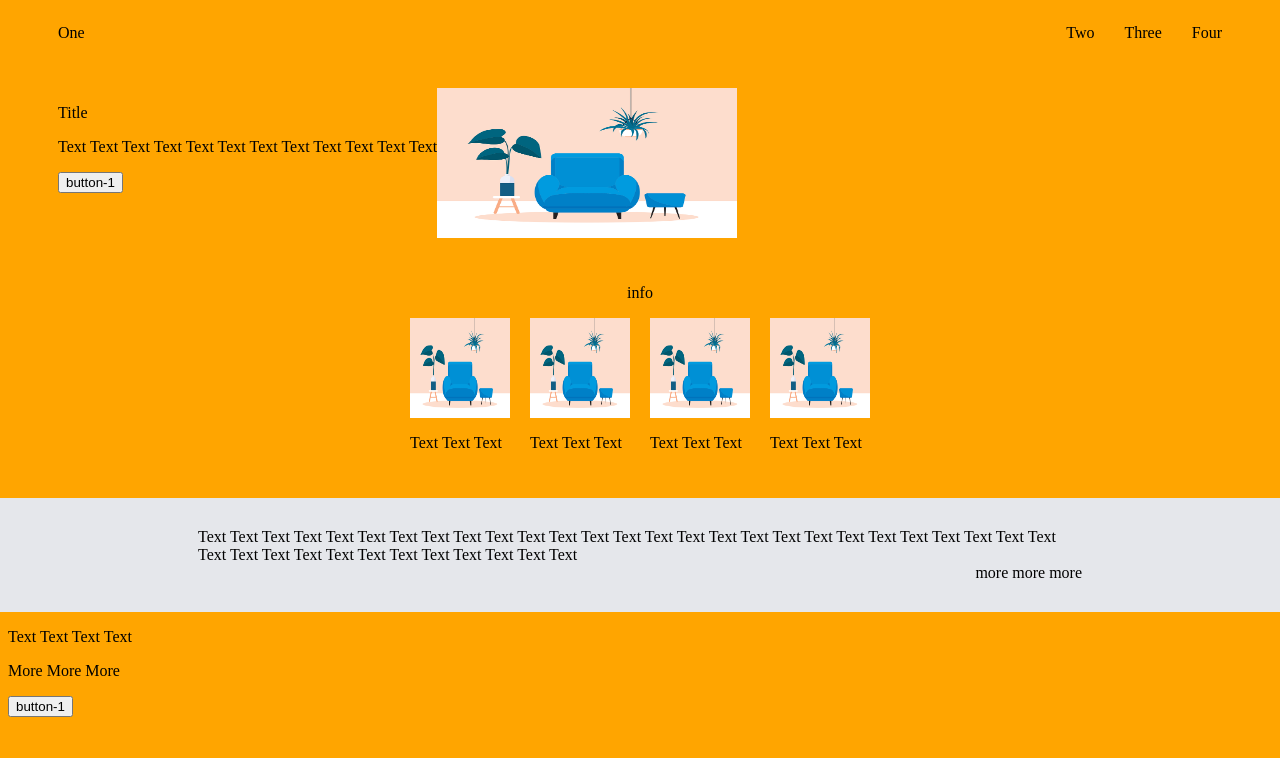
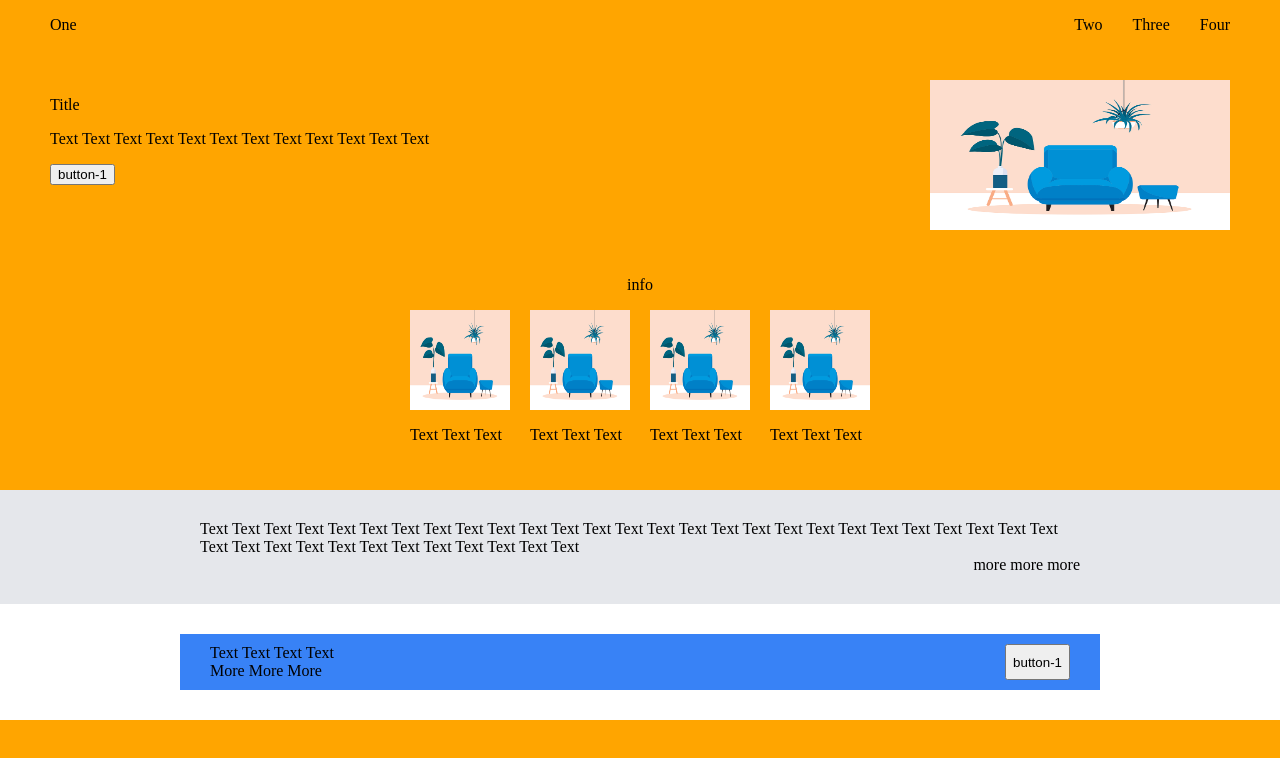
Before and after one commit to M-519/odin-project-landing-page, a plain HTML site: page index.html in a window 1280 px wide. Drawn offline with Linux system fonts and the light colour scheme.

Commit message:
add css 4/4

```diff
--- a/index.html
+++ b/index.html
@@ -58,10 +58,12 @@
         <div class="box-3-2">more more more</div>
     </div>
 
-    <div>
-        <div>
-            <p>Text Text  Text Text</p>
-            <p>More More More</p>
+    <div class="box-4">
+        <div class="box-4-1">
+            <div class="4-1-1">
+                <div>Text Text  Text Text</div>
+                <div>More More More</div>
+            </div>
             <button>button-1</button>
         </div>
     </div>
--- a/style.css
+++ b/style.css
@@ -2,6 +2,7 @@ body {
     background-color: orange;
     display: flex;
     flex-direction: column;
+    margin: 0px;
 }
 
 /*header*/
@@ -19,6 +20,8 @@ padding: 0px;}
 
 /*Content-1*/
 .box-1 {display: flex;
+    flex: 1;
+    justify-content: space-between;
     margin: 0px 50px 30px;}
 
 .box-1-1 {display: flex;}
@@ -50,12 +53,11 @@ flex-direction: column;}
 /*Content-2*/
 
 /*Content-3*/
-
 .box-3 {display: flex;
     flex-direction: column;
     flex: 1;
     background-color: #e5e7eb;
-    margin: 0 -10px;}
+    margin: 0;}
 
 .box-3-1 {
     flex: 1;
@@ -68,8 +70,32 @@ flex-direction: column;}
     margin: 0px 200px 30px;
     margin-left: auto;
     }
+/*Content-3*/
 
-/*Content-3*/
+/*Content-4*/
+
+.box-4 {
+    display: flex;
+    justify-content: center;
+    align-items: center;
+    background-color: white;
+    padding: 30px;
+}
+
+.box-4-1 {display: flex;
+    flex: 1;
+    justify-content: space-between;
+    margin: 0px 150px;
+
+    padding:  10px 30px;
+    background-color: #3882f6;}
+
+.box-4-1-1 {display: flex;}
+
+
+
+
+/*Content-4*/
 
 /* Odin Project Values*/
 .dark-background{background-color: #1f2937;}
```
